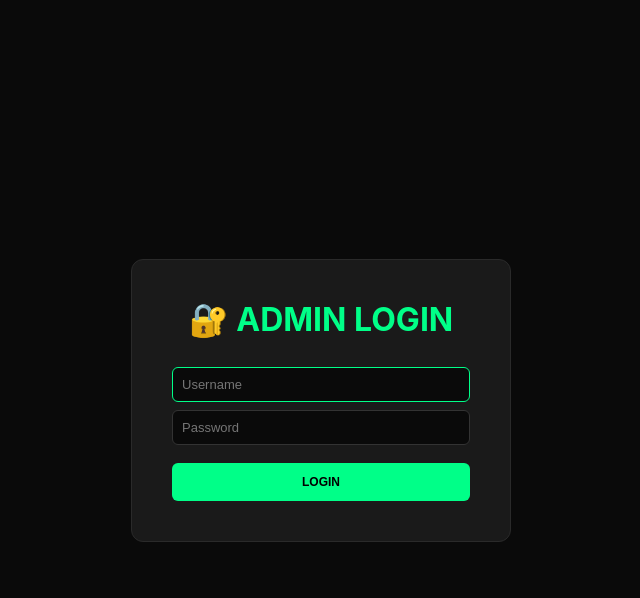
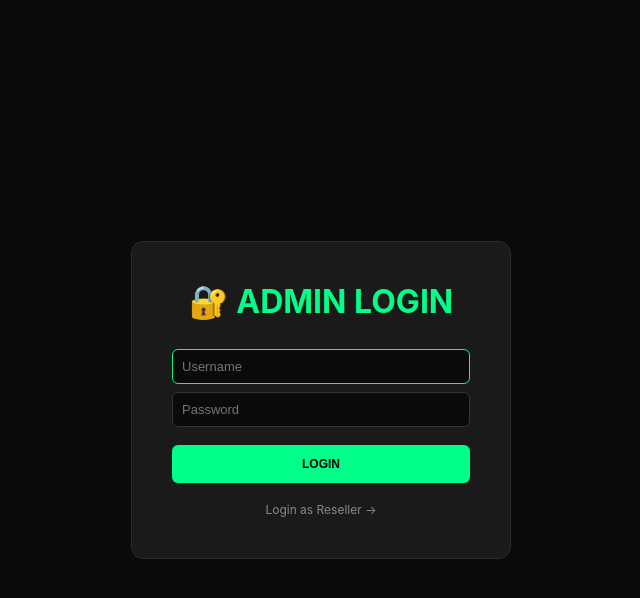
Before and after one commit to KERNALmaker/APEXAPPKEY, a Flask app: page / in a window 1280 px wide. Shown: the top 598 px of the page, without its empty margins (319-959 px from the left). Run offline with Flask 3, Linux system fonts and the light colour scheme.

Commit message:
Update index.html

```diff
--- a/templates/index.html
+++ b/templates/index.html
@@ -72,6 +72,9 @@ label{font-size:12px;color:#aaa;margin-top:8px;display:block}
       {% if require_2fa %}<input type="text" name="totp_code" placeholder="2FA Code" required>{% endif %}
       <button class="btn" style="width:100%;margin-top:14px;padding:12px">LOGIN</button>
     </form>
+    <div style="text-align:center; margin-top: 15px;">
+      <a href="{{ url_for('reseller_login') }}" style="color:#888; font-size:12px; text-decoration:none;">Login as Reseller →</a>
+    </div>
   </div>
 </div>
 
@@ -85,6 +88,9 @@ label{font-size:12px;color:#aaa;margin-top:8px;display:block}
       <input type="password" name="password" placeholder="Password" required>
       <button class="btn b" style="width:100%;margin-top:14px;padding:12px">LOGIN</button>
     </form>
+    <div style="text-align:center; margin-top: 15px;">
+      <a href="{{ url_for('login') }}" style="color:#888; font-size:12px; text-decoration:none;">← Back to Admin Login</a>
+    </div>
   </div>
 </div>
 
```
